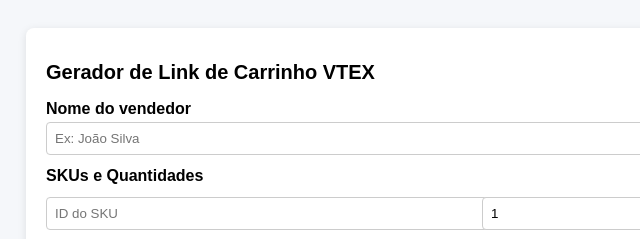
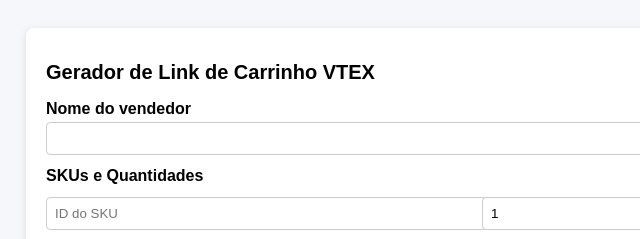
Before and after one commit to diegodoctorshoes/proxy-vtex, a plain HTML site: page televendas.html in a window 1280 px wide. Shown: the top 239 px of the page, 269-909 px from the left. Drawn offline with Linux system fonts and the light colour scheme.

Commit message:
correcao placeholder

```diff
--- a/televendas.html
+++ b/televendas.html
@@ -84,7 +84,7 @@
 
         <form id="cartForm">
             <label>Nome do vendedor</label>
-            <input type="text" id="sellerName" placeholder="Ex: João Silva" required />
+            <input type="text" id="sellerName" placeholder="" required />
 
             <label>SKUs e Quantidades</label>
             <div id="skuContainer">
```
